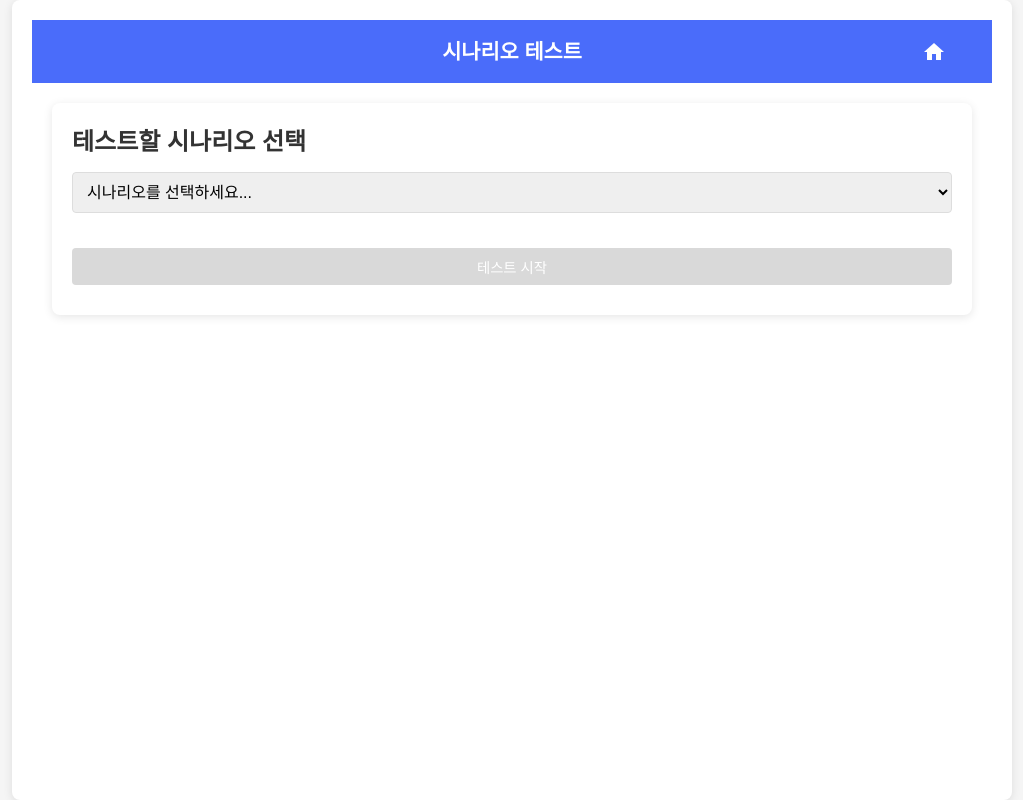
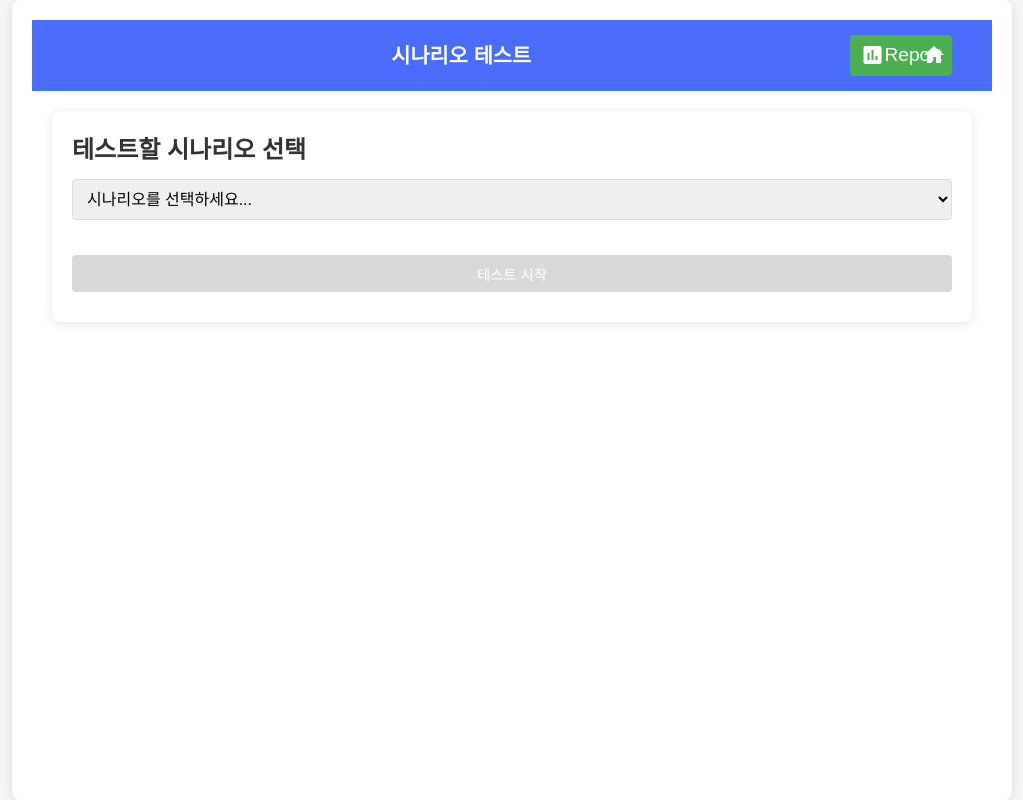
Before and after one commit to Yootaesung/kibwa_project, a FastAPI app: page /test in a window 1280 px wide. Shown: the whole page, without its empty margins (128-1151 px from the left). Run offline with FastAPI, Linux system fonts and the light colour scheme; data that the repository does not hold is empty.

Commit message:
report 버튼 추가가

```diff
--- a/chatbot/templates/test.html
+++ b/chatbot/templates/test.html
@@ -49,16 +49,33 @@
             margin: 0 auto;
         }
 
-        .home-btn {
+        .header-buttons {
+            display: flex;
+            gap: 10px;
+        }
+
+        .home-btn, .report-btn {
             color: white;
             text-decoration: none;
             display: flex;
             align-items: center;
             font-size: 1.2em;
+            padding: 5px 10px;
+            border-radius: 4px;
+            transition: background-color 0.2s;
+        }
+
+        .report-btn {
+            background-color: #4caf50;
+        }
+
+        .report-btn:hover {
+            background-color: #43a047;
         }
 
         .home-btn:hover {
             opacity: 0.8;
+            background-color: rgba(255, 255, 255, 0.1);
         }
 
         .test-container {
@@ -542,9 +559,15 @@
         <div class="chat-header">
             <div class="header-content">
                 <h1>시나리오 테스트</h1>
-                <a href="http://13.238.128.251:3000/" class="home-btn" title="로그인 페이지로">
-                    <span class="material-icons">home</span>
-                </a>
+                <div class="header-buttons">
+                    <a href="http://13.238.128.251:8503/" class="report-btn" title="Report" target="_blank">
+                        <span class="material-icons">assessment</span>
+                        <span>Report</span>
+                    </a>
+                    <a href="http://13.238.128.251:3000/" class="home-btn" title="홈으로">
+                        <span class="material-icons">home</span>
+                    </a>
+                </div>
             </div>
         </div>
 
```
